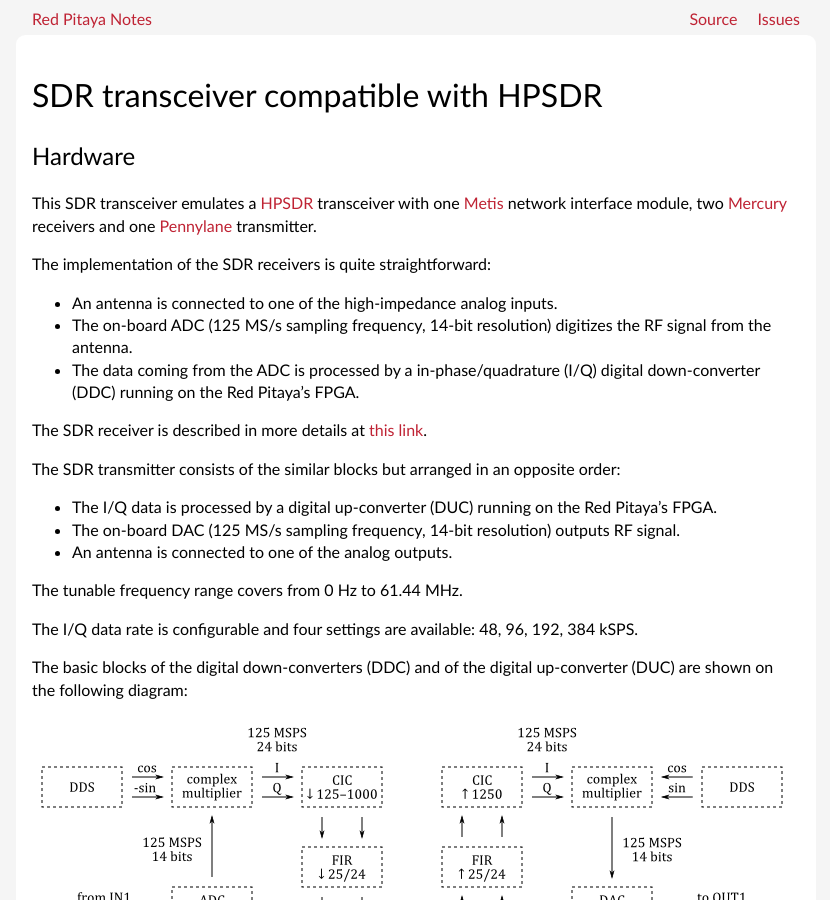
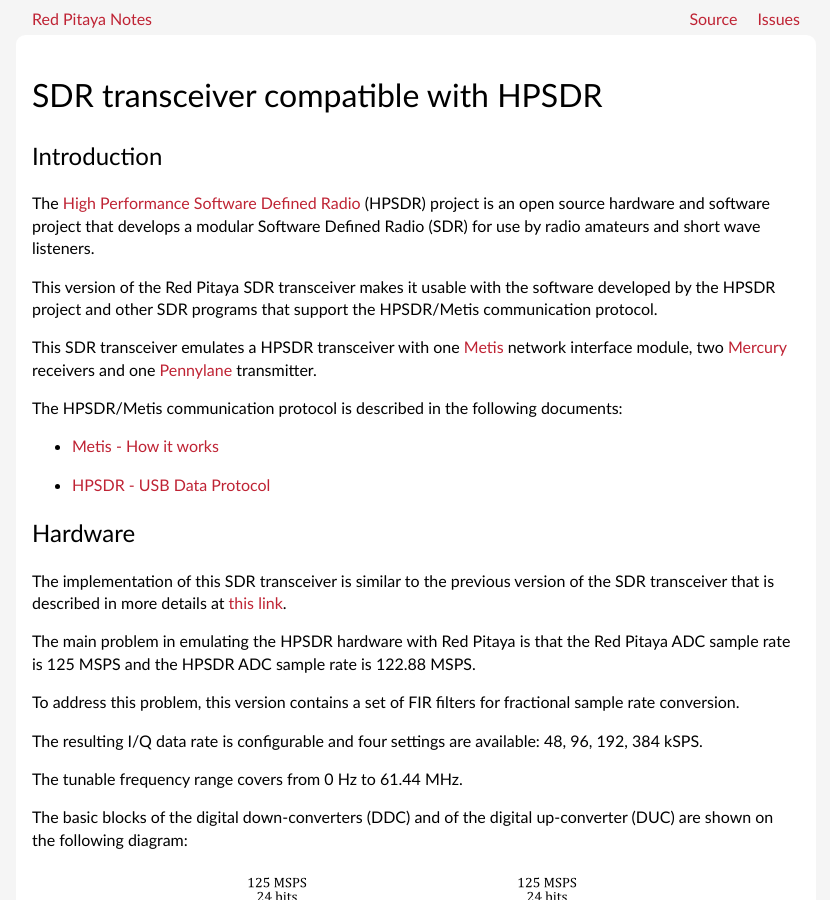
Before and after one commit to pavel-demin/red-pitaya-notes, a Jekyll site: the page built from sdr-transceiver-hpsdr.md, in a window 1280 px wide and 900 px high. Shown: the whole window, without its empty margins (224-1054 px from the left). Built offline with Jekyll 4.4.1, drawn with Linux system fonts in a browser that asks for light colours; some of the changed text lies outside the part shown.

Commit message:
add introduction to sdr-transceiver-hpsdr

```diff
--- a/sdr-transceiver-hpsdr.md
+++ b/sdr-transceiver-hpsdr.md
@@ -4,28 +4,33 @@
 permalink: /sdr-transceiver-hpsdr/
 ---
 
+Introduction
+-----
+
+The [High Performance Software Defined Radio](http://openhpsdr.org) (HPSDR) project is an open source hardware and software project that develops a modular Software Defined Radio (SDR) for use by radio amateurs and short wave listeners.
+
+This version of the Red Pitaya SDR transceiver makes it usable with the software developed by the HPSDR project and other SDR programs that support the HPSDR/Metis communication protocol.
+
+This SDR transceiver emulates a HPSDR transceiver with one [Metis](http://openhpsdr.org/metis.php) network interface module, two [Mercury](http://openhpsdr.org/mercury.php) receivers and one [Pennylane ](http://openhpsdr.org/penny.php) transmitter.
+
+The HPSDR/Metis communication protocol is described in the following documents:
+
+ - [Metis - How it works](http://svn.tapr.org/repos_sdr_hpsdr/trunk/Metis/Documentation/Metis-%20How%20it%20works_V1.33.pdf)
+
+ - [HPSDR - USB Data Protocol](http://svn.tapr.org/repos_sdr_hpsdr/trunk/Documentation/USB_protocol_V1.58.doc)
+
 Hardware
 -----
 
-This SDR transceiver emulates a [HPSDR](http://openhpsdr.org) transceiver with one [Metis](http://openhpsdr.org/metis.php) network interface module, two [Mercury](http://openhpsdr.org/mercury.php) receivers and one [Pennylane ](http://openhpsdr.org/penny.php) transmitter.
+The implementation of this SDR transceiver is similar to the previous version of the SDR transceiver that is described in more details at [this link]({{ "/sdr-transceiver/" | prepend: site.baseurl }}).
 
-The implementation of the SDR receivers is quite straightforward:
+The main problem in emulating the HPSDR hardware with Red Pitaya is that the Red Pitaya ADC sample rate is 125 MSPS and the HPSDR ADC sample rate is 122.88 MSPS.
 
- - An antenna is connected to one of the high-impedance analog inputs.
- - The on-board ADC (125 MS/s sampling frequency, 14-bit resolution) digitizes the RF signal from the antenna.
- - The data coming from the ADC is processed by a in-phase/quadrature (I/Q) digital down-converter (DDC) running on the Red Pitaya's FPGA.
+To address this problem, this version contains a set of FIR filters for fractional sample rate conversion.
 
-The SDR receiver is described in more details at [this link]({{ "/sdr-receiver/" | prepend: site.baseurl }}).
-
-The SDR transmitter consists of the similar blocks but arranged in an opposite order:
-
- - The I/Q data is processed by a digital up-converter (DUC) running on the Red Pitaya's FPGA.
- - The on-board DAC (125 MS/s sampling frequency, 14-bit resolution) outputs RF signal.
- - An antenna is connected to one of the analog outputs.
+The resulting I/Q data rate is configurable and four settings are available: 48, 96, 192, 384 kSPS.
 
 The tunable frequency range covers from 0 Hz to 61.44 MHz.
-
-The I/Q data rate is configurable and four settings are available: 48, 96, 192, 384 kSPS.
 
 The basic blocks of the digital down-converters (DDC) and of the digital up-converter (DUC) are shown on the following diagram:
 
@@ -40,7 +45,7 @@
 Software
 -----
 
-This SDR transceiver should work with most of the programs that support the [HPSDR](http://openhpsdr.org)/[Metis](http://openhpsdr.org/metis.php) protocol:
+This SDR transceiver should work with most of the programs that support the HPSDR/Metis communication protocol:
 
  - [PowerSDR mRX PS](http://openhpsdr.org/wiki/index.php?title=PowerSDR) that can be downloaded from [this link](http://svn.tapr.org/repos_sdr_hpsdr/trunk/W5WC/PowerSDR_Installers) and its skins can be downloaded from [this link](
 http://svn.tapr.org/repos_sdr_hpsdr/trunk/W5WC/OpenHPSDR_Skins)
@@ -61,7 +66,7 @@
  - Download customized [SD card image zip file](https://googledrive.com/host/0B-t5klOOymMNfmJ0bFQzTVNXQ3RtWm5SQ2NGTE1hRUlTd3V2emdSNzN6d0pYamNILW83Wmc/SDR/ecosystem-0.92-65-35575ed-sdr-transceiver-hpsdr.zip).
  - Copy the content of the SD card image zip file to an SD card.
  - Insert the SD card in Red Pitaya and connect the power.
- - Install and run one of the [HPSDR](http://openhpsdr.org) programs.
+ - Install and run one of the HPSDR programs.
 
 Building from source
 -----
@@ -82,10 +87,9 @@
 cd red-pitaya-notes
 {% endhighlight %}
 
-Building `sdr_transceiver_hpsdr.bin`:
+Building `sdr_transceiver_hpsdr.bit`:
 {% highlight bash %}
 make NAME=sdr_transceiver_hpsdr tmp/sdr_transceiver_hpsdr.bit
-python scripts/fpga-bit-to-bin.py --flip tmp/sdr_transceiver_hpsdr.bit sdr_transceiver_hpsdr.bin
 {% endhighlight %}
 
 Building `sdr-transceiver-hpsdr`:
```
